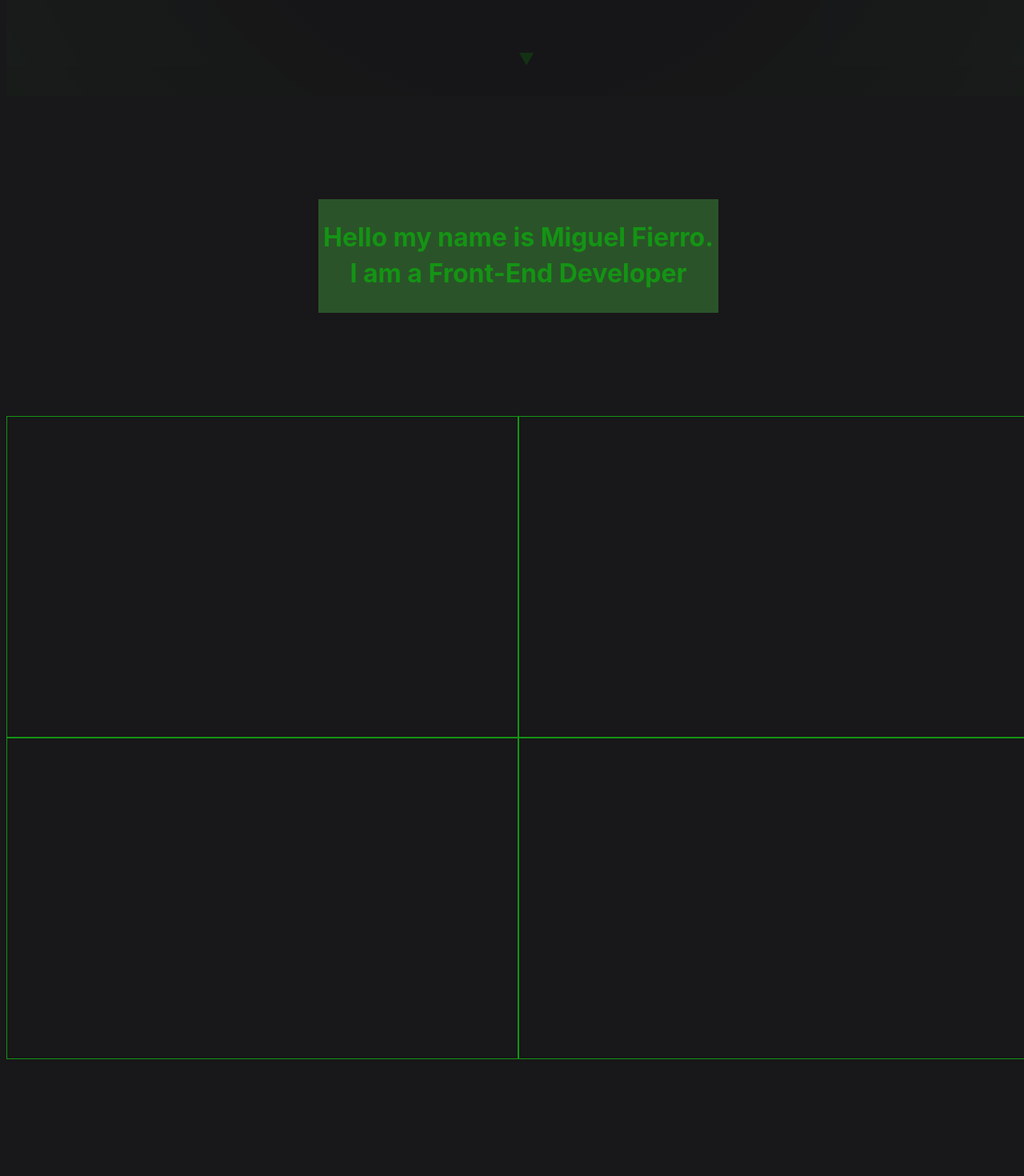
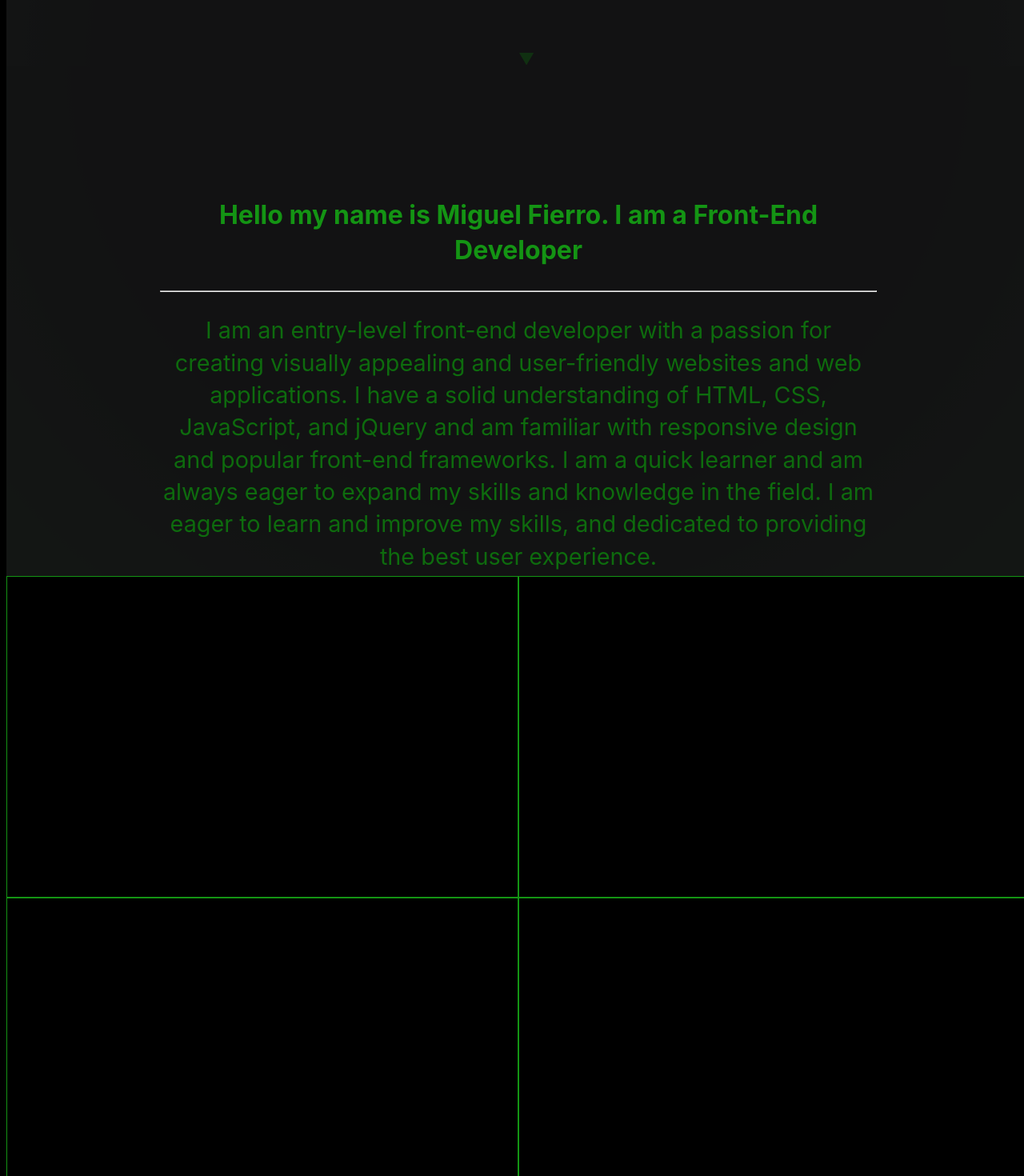
Before and after one commit to Mike-is-coding/Mike-is-coding.github.io, a React (Create React App) app: page / in a window 1280 px wide. Shown: the part 680-2150 px from the top of the page at 80% size. Built offline with nearby package versions, Linux system fonts and the light colour scheme.

Commit message:
Added bio

```diff
--- a/src/App.js
+++ b/src/App.js
@@ -1,11 +1,15 @@
 import "./App.css";
 import "./index.css";
+
+// const divHeight = document.getElementsByClassName("container").clientHeight;
+// document.getElementsByClassName("background").style.height = divHeight+"px";
 
 function App() {
   return (
     <>
       <div className="background"></div>
       <div className="background-static"></div>
+      <div className="background-static2"></div>
       <div className="container">
         {/* || Navbar */}
         <div id="nav-bar-div">
@@ -48,6 +52,10 @@ function App() {
             <h2>
               Hello my name is Miguel Fierro. I am a Front-End Developer
             </h2>
+            <hr className="dashed" />
+            <p>
+            {"I am an entry-level front-end developer with a passion for creating visually appealing and user-friendly websites and web applications. I have a solid understanding of HTML, CSS, JavaScript, and jQuery and am familiar with responsive design and popular front-end frameworks. I am a quick learner and am always eager to expand my skills and knowledge in the field. I am eager to learn and improve my skills, and dedicated to providing the best user experience."}
+            </p>
           </div>
         </section>
 
--- a/src/index.css
+++ b/src/index.css
@@ -33,7 +33,7 @@
     top: 0;
   }
   100% {
-    top: 1000px;
+    top: 2000px;
   }
 }
 @-webkit-keyframes flicker-static {
@@ -41,7 +41,7 @@
     top: 0;
   }
   100% {
-    top: 1000px;
+    top: 2000px;
   }
 }
 @keyframes typing {
@@ -75,13 +75,13 @@ body {
   -webkit-font-smoothing: antialiased;
   -moz-osx-font-smoothing: grayscale;
   overflow-x: hidden;
-  background: #181719;
+  background: rgb(0, 0, 0);
 }
 
 /* Works on Firefox */
 * {
   scrollbar-width: thin;
-  scrollbar-color: #149414 #181719;
+  scrollbar-color: #149414 rgb(0, 0, 0);
 }
 
 /* Works on Chrome, Edge, and Safari */
@@ -90,13 +90,13 @@ body {
 }
 
 *::-webkit-scrollbar-track {
-  background: #181719;
+  background: rgb(0, 0, 0);
 }
 
 *::-webkit-scrollbar-thumb {
   background-color: #149414;
   border-radius: 20px;
-  border: 3px solid #181719;
+  border: 3px solid rgb(0, 0, 0);
 }
 
 code {
@@ -106,6 +106,10 @@ code {
 h2 {
   color: #149414;
   font-size: 2rem;
+}
+
+p {
+  color: #0e6b0e;
 }
 
 ul {
@@ -137,7 +141,7 @@ a {
 
 /* Specific css */
 .background {
-  height: 100vh;
+  height: 1500px;
   width: 100vw;
   background: radial-gradient(circle, #181719 0%, #181719 50%, #2b5329 100%);
   -webkit-animation: flickerAnimation 0.05s infinite;
@@ -151,8 +155,25 @@ a {
   background: radial-gradient(circle, #181719 0%, #181719 50%, #2b5329 100%);
   position: absolute;
   top: 0;
-  -webkit-animation: flicker-static 2s infinite;
-  animation: flicker-static 2s infinite;
+  -webkit-animation: flicker-static 4s infinite;
+  animation: flicker-static 4s infinite;
+  z-index: 2;
+}
+
+.background-static2 {
+  width: 100vw;
+  height: 15px;
+  background: radial-gradient(circle, #181719 0%, #181719 50%, #2b5329 100%);
+  position: absolute;
+  top: 0;
+  -webkit-animation: flicker-static 4s infinite;
+  -webkit-animation-delay: 3s;
+  -moz-animation: flicker-static 4s infinite;
+  -moz-animation-delay: 3s;
+  -o-animation: flicker-static 4s infinite;
+  -o-animation-delay: 3s;
+  animation: flicker-static 4s infinite;
+  animation-delay: 3s;
   z-index: 2;
 }
 
@@ -198,12 +219,6 @@ a {
   text-decoration: underline;
 }
 
-.boxington {
-  display: flex;
-  justify-content: center;
-  flex-direction: column;
-}
-
 #welcome-section {
   display: flex;
   flex-direction: column;
@@ -245,16 +260,16 @@ a {
   color: #0e6b0e;
   -webkit-animation: typing 1s steps(30, end);
   -webkit-animation-fill-mode: forwards;
-  -webkit-animation-delay: 3.5s;
+  -webkit-animation-delay: 2.5s;
   -moz-animation: typing 1s steps(30, end);
   -moz-animation-fill-mode: forwards;
-  -moz-animation-delay: 3.5s;
+  -moz-animation-delay: 2.5s;
   -o-animation: typing 1s steps(30, end);
   -o-animation-fill-mode: forwards;
-  -o-animation-delay: 3.5s;
+  -o-animation-delay: 2.5s;
   animation: typing 1s steps(30, end);
   animation-fill-mode: forwards;
-  animation-delay: 3.5s;
+  animation-delay: 2.5s;
 }
 
 .scroll-cont {
@@ -271,20 +286,20 @@ a {
 }
 
 .about-me {
+  position: relative;
+  top: 0;
   width: 100vw;
-  height: 400px;
-  background: #181719;
+  height: 600px;
+  background: rgba(24, 23, 25, 0.7);
   display: flex;
   justify-content: center;
   align-items: center;
 }
 
 .about-me-text {
-  width: 500px;
-  height: -webkit-fit-content;
-  height: -moz-fit-content;
-  height: fit-content;
-  background: #2b5329;
+  display: inline-block;
+  width: 70vw;
+  height: 400px;
   text-align: center;
 }
 
@@ -307,7 +322,7 @@ a {
 .project {
   width: 49%;
   height: 400px;
-  background: #181719;
+  background: rgb(0, 0, 0);
   border: 1px solid #149414;
   flex: 1;
 }
@@ -320,7 +335,7 @@ a {
   text-align: center;
   width: 100vw;
   height: 500px;
-  background: #181719;
+  background: rgb(0, 0, 0);
   margin-bottom: -10px;
 }
 
--- a/src/index.scss
+++ b/src/index.scss
@@ -1,19 +1,21 @@
-/* Color variables */
+/* Variables */
 $dark-hacker: #0e6b0e;
 $dark-dark-hacker: #2b5329;
-$flicker-green: radial-gradient(circle, #181719 0%, #181719 50%, #2b5329 100%);
+$flicker-green: radial-gradient(circle, $black 0%, $black 50%, #2b5329 100%);
 $flicker-static-green: g;
 $hacker: #149414;
 $light-hacker: #649568;
-$black: #181719;
-$trans-black: rgb(24, 23, 25, 0.7);
-$black2: #1a1d10;
+$black: #000000;
+$trans-black: rgb(24, 23, 25, 0.99);
+$black2: #0F0F0F;
 
 @media only screen and (min-width: 600px) {
   body {
     min-width: 600;
   }
 }
+
+
 
 /* Mixins */
 @mixin flicker{
@@ -31,10 +33,21 @@ $black2: #1a1d10;
 }
 
 @mixin flicker-static {
-  -webkit-animation: flicker-static 2s infinite;
-  -moz-animation: flicker-static 2s infinite;
-  -o-animation: flicker-static 2s infinite;
-  animation: flicker-static 2s infinite;
+  -webkit-animation: flicker-static 4s infinite;
+  -moz-animation: flicker-static 4s infinite;
+  -o-animation: flicker-static 4s infinite;
+  animation: flicker-static 4s infinite;
+}
+
+@mixin flicker-static-delayed {
+  -webkit-animation: flicker-static 4s infinite;
+  -webkit-animation-delay: 3s;
+  -moz-animation: flicker-static 4s infinite;
+  -moz-animation-delay: 3s;
+  -o-animation: flicker-static 4s infinite;
+  -o-animation-delay: 3s;
+  animation: flicker-static 4s infinite;
+  animation-delay: 3s;
 }
 
 /* Animation keyframes */
@@ -87,7 +100,7 @@ $black2: #1a1d10;
   0% {
     top: 0;
   } 100% {
-    top: 1000px;
+    top: 2000px;
   }
 }
 
@@ -95,7 +108,7 @@ $black2: #1a1d10;
   0% {
     top: 0;
   } 100% {
-    top: 1000px;
+    top: 2000px;
   }
 }
 
@@ -103,7 +116,7 @@ $black2: #1a1d10;
   0% {
     top: 0;
   } 100% {
-    top: 1000px;
+    top: 2000px;
   }
 }
 
@@ -111,7 +124,7 @@ $black2: #1a1d10;
   0% {
     top: 0;
   } 100% {
-    top: 1000px;
+    top: 2000px;
   }
 }
 
@@ -204,6 +217,10 @@ h2 {
   font-size: 2rem;
 }
 
+p {
+  color: $dark-hacker;
+}
+
 ul {
   list-style: none;
 }
@@ -234,9 +251,9 @@ a {
 /* Specific css */
 
 .background {
-  height: 100vh;
+  height: 2000px;
   width: 100vw;
-  background: $flicker-green;
+  background: $black2;
   @include flicker();
   z-index: 0;
 }
@@ -248,6 +265,16 @@ a {
   position: absolute;
   top: 0;
   @include flicker-static();
+  z-index: 2;
+}
+
+.background-static2 {
+  width: 100vw;
+  height: 15px;
+  background: $flicker-green;
+  position: absolute;
+  top: 0;
+  @include flicker-static-delayed();
   z-index: 2;
 }
 
@@ -291,12 +318,6 @@ a {
   text-decoration: underline;
 }
 
-.boxington {
-  display: flex;
-  justify-content: center;
-  flex-direction: column;
-}
-
 #welcome-section {
   display: flex;
   flex-direction: column;
@@ -306,7 +327,7 @@ a {
   height: 100vh;
   position: relative;
   overflow-x: clip;
-  background: $trans-black;
+  background: $black;
 }
 
 .welcome-container {
@@ -363,24 +384,32 @@ a {
 }
 
 .about-me {
+  position: relative;
+  top: 0;
   width: 100vw;
-  height: 400px;
-  background: $black;
+  height: 600px;
+  background: $trans-black;
   display: flex;
   justify-content: center;
   align-items: center;
 }
 
 .about-me-text {
-  width: 500px;
-  height: fit-content;
-  background: $dark-dark-hacker;
+  display: inline-block;
+  width: 70vw;
+  height: 400px;
   text-align: center;
+}
+
+hr.dashed {
+  border: 0;
+  border-top: 2px dashed $dark-hacker;
+
 }
 
 .projects-section {
   background: $dark-dark-hacker;
-  width: 100vw;
+  width: 500px;
   height: fit-content;
   display: flex;
   justify-content: center;
@@ -389,12 +418,12 @@ a {
 
 .projects-section-container {
   display: flex;
-  justify-content: space-between;
+  justify-content: space-around;
 }
 
 .project {
-  width: 49%;
-  height: 400px;
+  width: 20px;
+  height: 40px;
   background: $black;
   border: 1px solid $hacker;
   flex: 1;
@@ -408,7 +437,7 @@ a {
   text-align: center;
   width: 100vw;
   height: 500px;
-  background: $black;
+  background: $trans-black;
   margin-bottom: -10px;
 }
 
```
Also changed, not shown: 1 other file (tests, documents, lock files or other folders).
